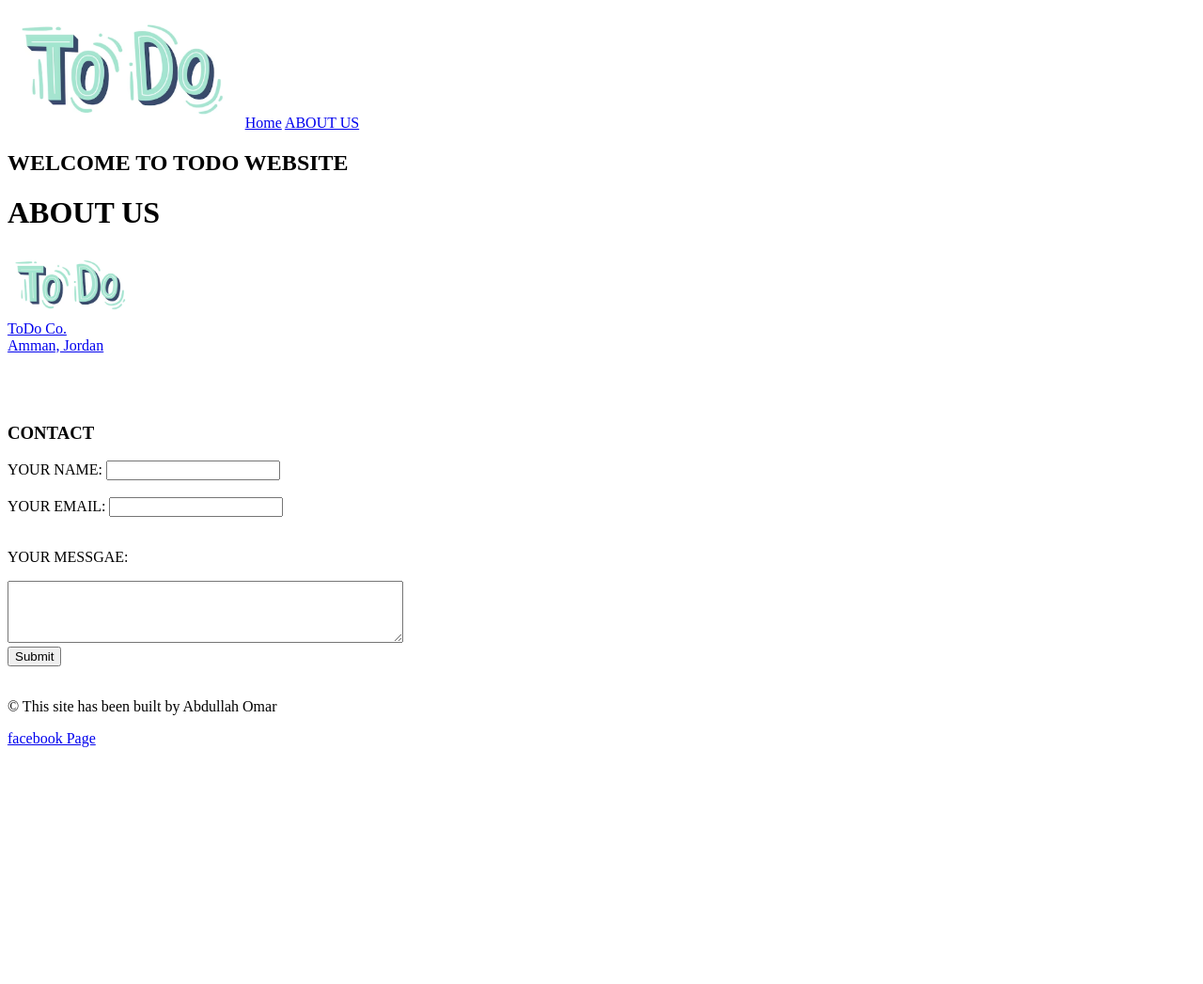
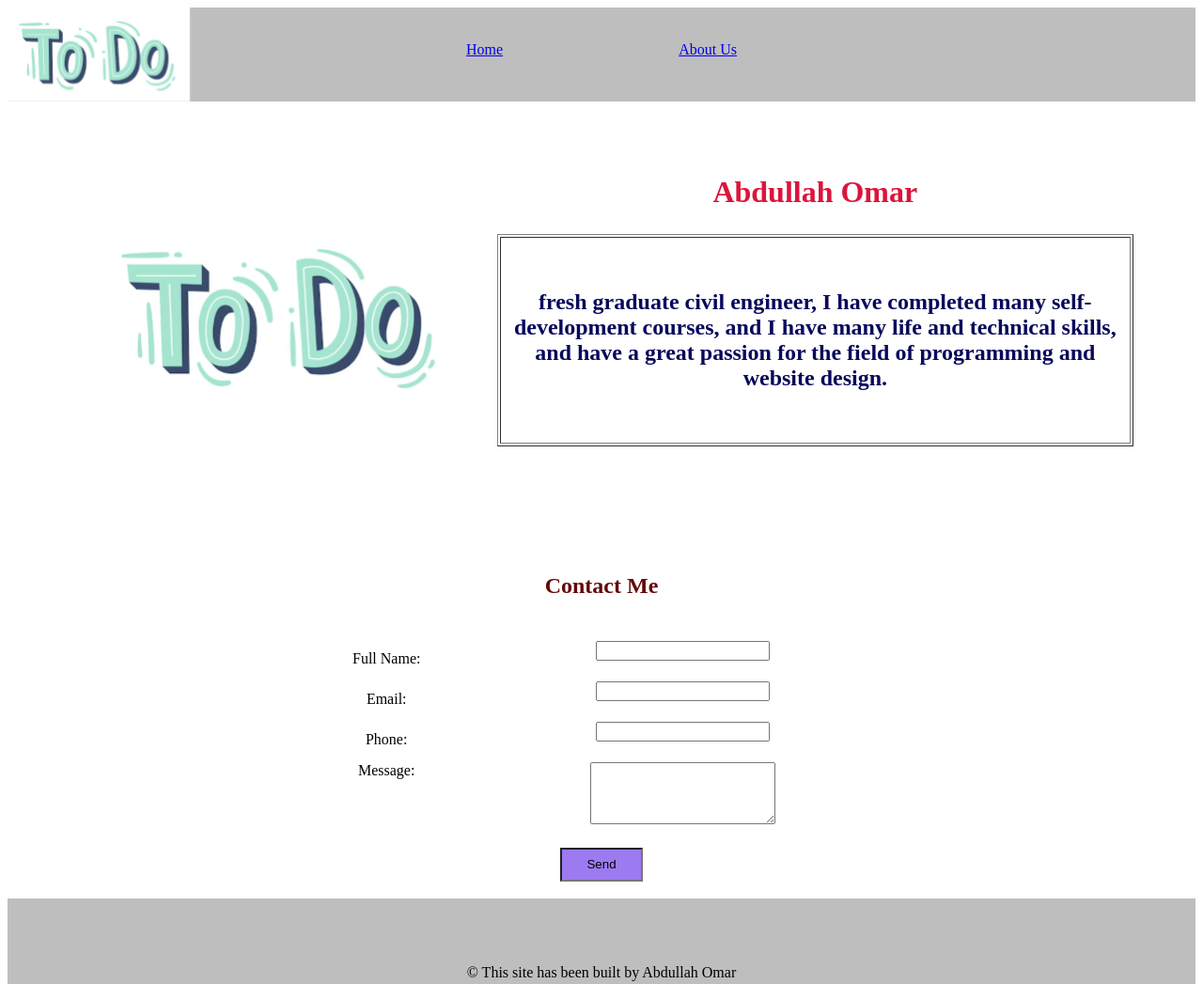
Before and after one commit to AbdullahOmar97/todo-project, a plain HTML site: page about.html in a window 1280 px wide. Shown: the top 1047 px of the page at 94% size. Before the commit the page ends 803 px from the top, so only its background shows below. Drawn offline with Linux system fonts and the light colour scheme.

Commit message:
edit the pages

```diff
--- /dev/null
+++ b/CSS/style.css
@@ -0,0 +1,20 @@
+nav {
+    background-color: #bebebe;
+    color: #000000;
+    position: relative;
+    text
+}
+
+footer{
+    background-color: #bebebe;
+    font-size: medium;
+    text-align: center;
+    height: 100px;
+}
+
+main{
+    align-items: center;
+    align-content: center;
+    text-align: center;
+    position: relative;
+}
--- a/about.html
+++ b/about.html
@@ -1,51 +1,101 @@
 <!DOCTYPE html>
 <html lang="en">
+
 <head>
     <meta charset="UTF-8">
     <meta name="viewport" content="width=device-width, initial-scale=1.0">
+    <link rel="stylesheet" href="CSS/style.css">
     <title>Document</title>
+
 </head>
+
 <body>
     <header>
         <nav>
-            <div class="topnav">
-                <img src="todo icon.png" alt="" width="" height="128" sizes="100" srcset="">
+            <div>
+                <img src="images/todo icon.png" alt="" width="" height="100" sizes="50" srcset=""
+                    style="left: auto; position: fixed;">
+            </div>
+            <div style="text-align: center; height: 100px; position: relative;">
+                <br>
+                <br>
                 <a class="active" href="index.html">Home</a>
-                <a href="about.html">ABOUT US</a>
-              </div>
+                &nbsp;&nbsp;&nbsp;&nbsp;&nbsp;&nbsp;&nbsp;&nbsp;&nbsp;&nbsp;&nbsp;&nbsp;&nbsp;&nbsp;&nbsp;&nbsp;&nbsp;&nbsp;&nbsp;&nbsp;&nbsp;&nbsp;&nbsp;&nbsp;&nbsp;&nbsp;&nbsp;&nbsp;&nbsp;&nbsp;&nbsp;&nbsp;&nbsp;&nbsp;&nbsp;&nbsp;&nbsp;&nbsp;&nbsp;&nbsp;&nbsp;&nbsp;&nbsp;&nbsp;&nbsp;
+                <a href="about.html">About Us</a>
+            </div>
         </nav>
-        <h2>WELCOME TO TODO WEBSITE</h2>
     </header>
+
+
     <main>
-<h1>ABOUT US</h1>
-<div class="topnav">
-    <img src="todo icon.png" alt="" width="" height="70" sizes="100" srcset="">
-    <br>
-    <a href="index.html">ToDo Co.</a>
-    <br>
-    <a href="index.html">Amman, Jordan</a>
-  </div>
-  <br>
-  <br>
-  <br>
-  <h3>CONTACT</h3>
-  <form action="about.html">
-    <label for="fname">YOUR NAME:</label>
-    <input type="text" id="fname" name="fname"><br><br>
-    <label for="lname">YOUR EMAIL:</label>
-    <input type="email" id="email" name="email"><br><br>
-    <p>YOUR MESSGAE:</p>
-    <textarea rows="4" cols="50" name="The-message" form="usrform"></textarea>
         <br>
-        <input type="submit" value="Submit">
-  </form>
+
+        <table width="90%" align="center" border="0">
+            <tr>
+                <td rowspan="2" style="width: 40%;"> <img src="images/todo icon.png" height="200">
+                <td><br><br>
+                    <h1 style="color: crimson;">Abdullah Omar</h1>
+                </td>
+            </tr>
+            <tr>
+                <td>
+                    <table border="1" width="100%">
+                        <td style="font-size: x-large; color: rgb(8, 8, 91);">
+                            <br><br>
+                    <b>fresh graduate civil engineer, I have completed many self-development courses, and
+                    I have many life and technical skills, and have a great passion for the field of programming and website design.</b>
+                    <br><br><br>
+                </td>
+                </table>
+                <br><br><br><br>                </td>
+                   </tr>
+        </table>
+<br><br>
+        <h3 style="font-size: x-large; color: rgb(100, 9, 9);">Contact Me</h3>
+        <br>
+
+        <table border="0" align="center" style="width: 50%;">
+<tr>
+<td>            <label for="fname">Full Name:</label>
+</td>
+<td>            <input type="text" id="fname" name="fname"><br><br>
+</td>
+</tr>
+
+<tr>
+    <td>            <label for="lname">Email:</label>
+    </td>
+    <td>            <input type="email" id="email" name="email"><br><br>
+    </td>
+    </tr>
+
+    <tr>
+<td><label for="lname">Phone:</label></td>
+<td><input type="email" id="email" name="email"><br><br></td>
+    </tr>
+
+    <tr>
+        <td style="vertical-align: top;"><label for="lname">Message:</label></td>
+        <td> <textarea rows="4" cols="22" name="The-message" form="usrform"></textarea></td>
+            </tr>
+
+
+
+        </table>
+
+
+
+
+            <br>
+            <input style="background-color: rgb(156, 123, 241); width: 80px; text-align: center; height: 30px;" type="Send" value="Send">
+        </form>
 
     </main>
     <br>
 
     <footer>
-        <p>© This site has been built by Abdullah Omar</p>
-        <a href="fb.com">facebook Page</a>
+        <div style="padding-top: 70px;"> © This site has been built by Abdullah Omar</div>
     </footer>
 </body>
+
 </html>
```
Also changed, not shown: index.html (+46 -38 lines), images/ToDo WebSite.jpg (renamed from ToDo WebSite.jpg), images/todo icon.png (renamed from todo icon.png), 1 other file.
